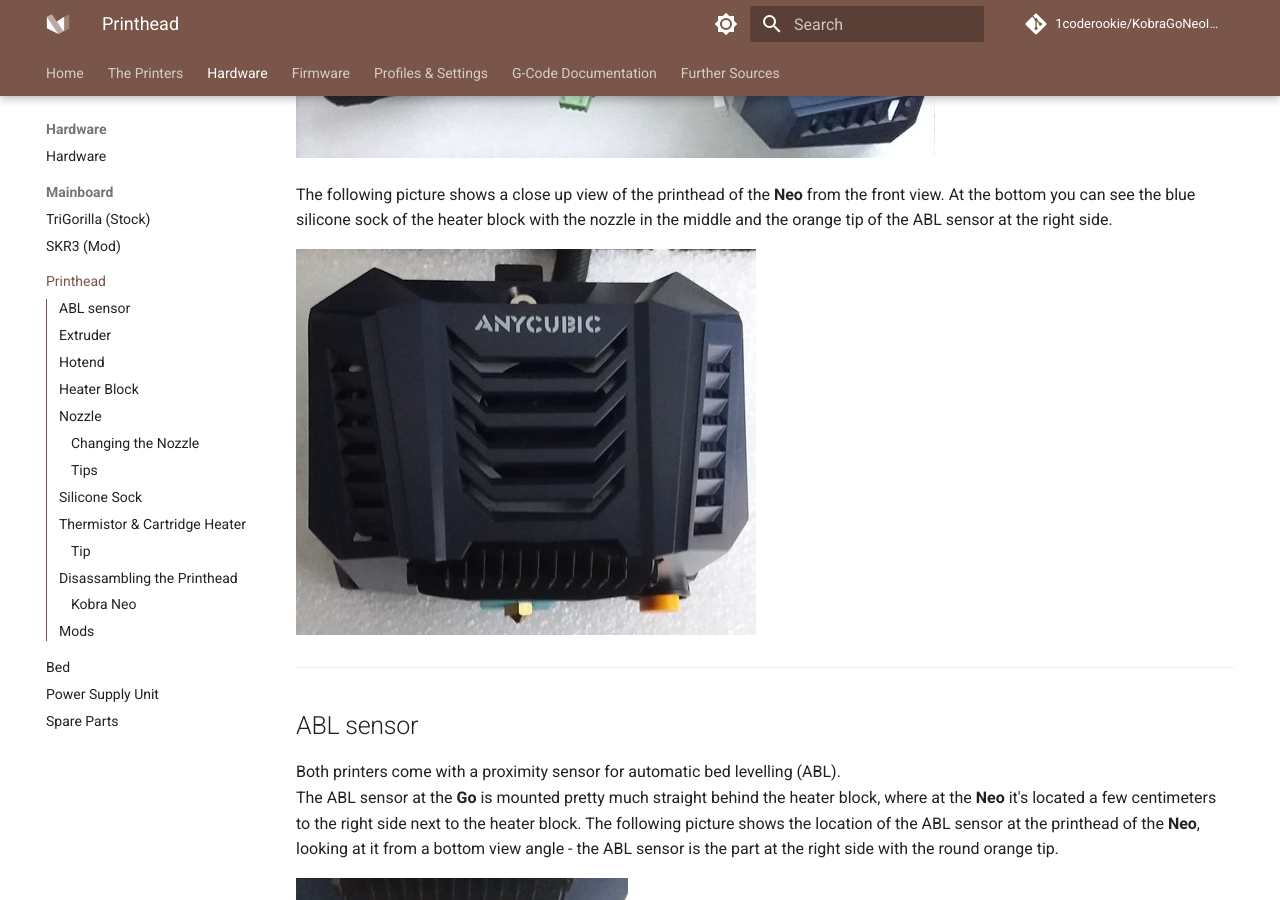
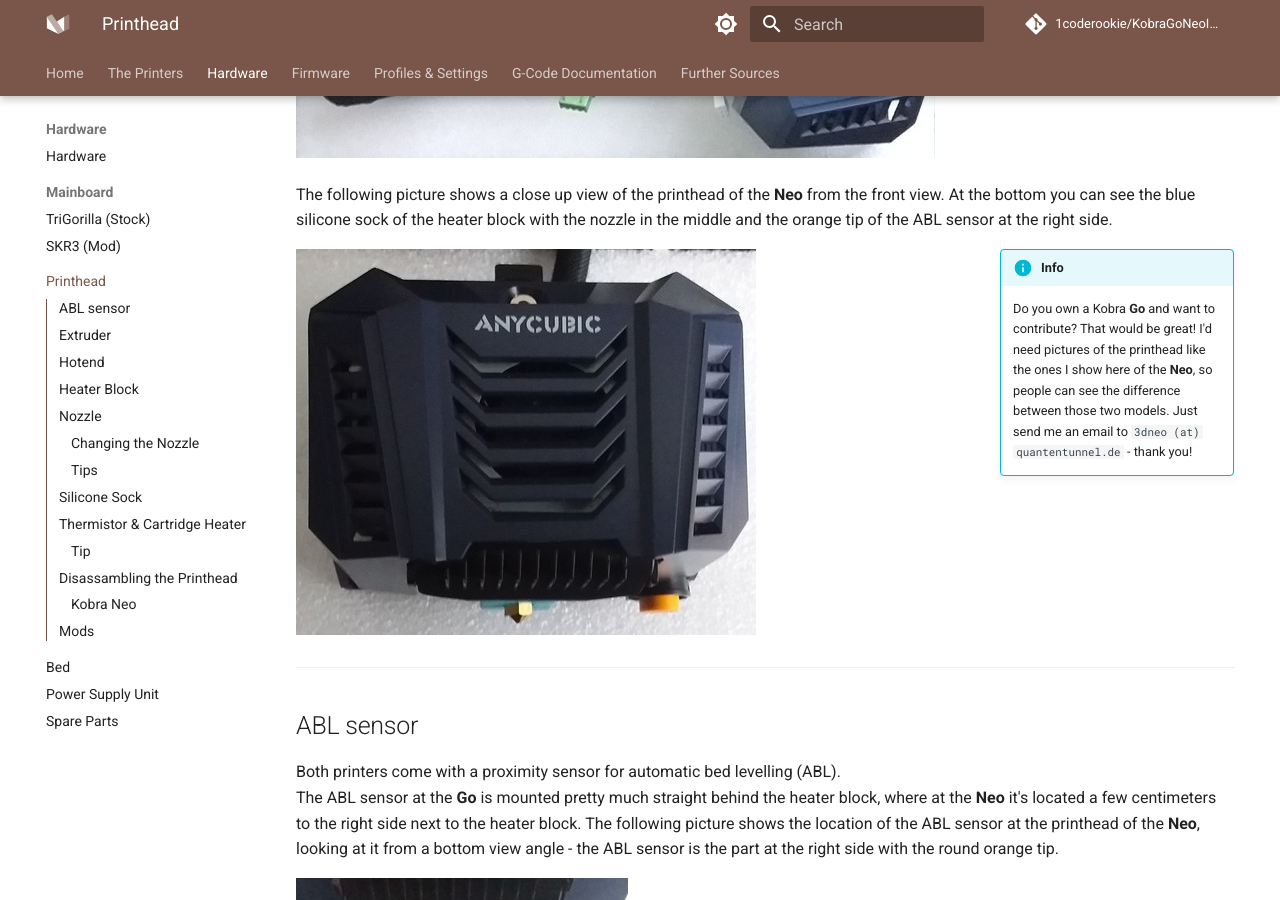
Before and after one commit to 1coderookie/KobraGoNeoInsights, an MkDocs documentation site: the page built from docs/hardware/printhead.md, in a window 1280 px wide and 900 px high, scrolled down 525 px. Built offline with MkDocs 1.6.1 and Material for MkDocs 9.7.7, drawn with Linux system fonts in a browser that asks for light colours; comment, search, counter and statistics services are not loaded.

Commit message:
Update printhead.md

```diff
--- a/docs/hardware/printhead.md
+++ b/docs/hardware/printhead.md
@@ -7,6 +7,9 @@
 ![New Neo print head spare part](../assets/images/head_neo-spare_web.jpg)
 
 The following picture shows a close up view of the printhead of the **Neo** from the front view. At the bottom you can see the blue silicone sock of the heater block with the nozzle in the middle and the orange tip of the ABL sensor at the right side.
+
+!!! info inline end
+    Do you own a Kobra **Go** and want to contribute? That would be great! I'd need pictures of the printhead like the ones I show here of the **Neo**, so people can see the difference between those two models. Just send me an email to `3dneo (at) quantentunnel.de` - thank you!
 
 ![Neo printhead front view](../assets/images/head_neo-front_web.jpg)
 
```
